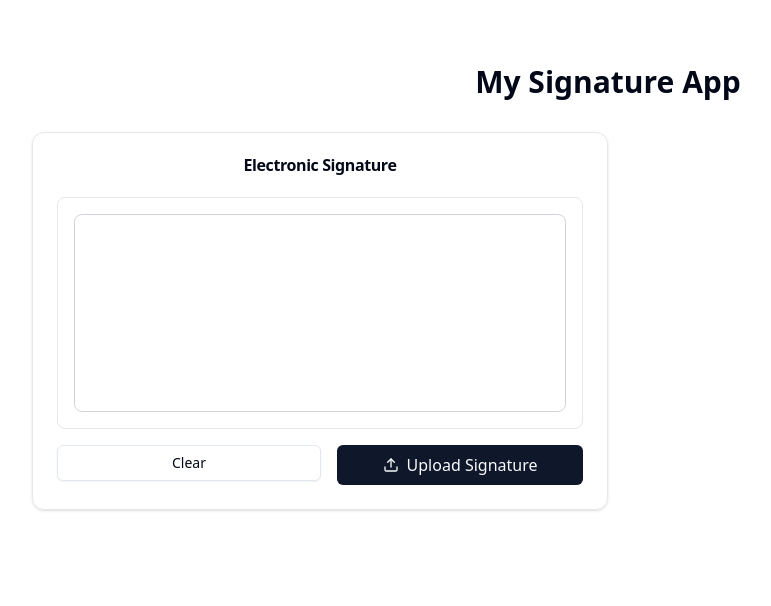
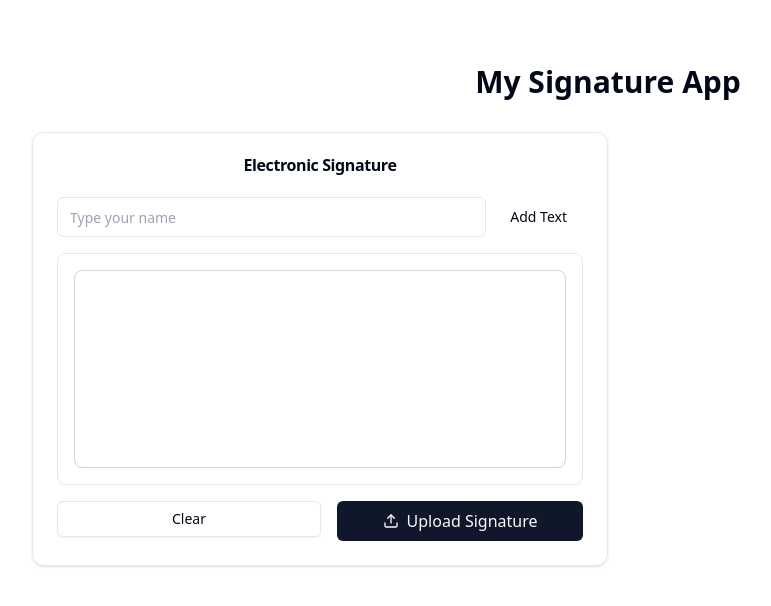
Before and after one commit to nuke66/esign, a React (Vite) app in the folder my-signature-app/: page / in a window 1280 px wide. Shown: the top 606 px of the page, without its empty margins (32-803 px from the left). Built offline with nearby package versions, Linux system fonts and the light colour scheme.

Commit message:
Add text to signature field

```diff
--- a/my-signature-app/src/components/ui/SignatureComponent.jsx
+++ b/my-signature-app/src/components/ui/SignatureComponent.jsx
@@ -2,6 +2,14 @@ import React, { useRef, useState, useEffect } from 'react';
 import { Upload } from 'lucide-react';
 import { Button } from '@/components/ui/button';
 import { Card, CardContent, CardHeader, CardTitle } from '@/components/ui/card';
+import { Input } from '@/components/ui/input';
+
+// Add Dancing Script font
+const fontFamily = "'Dancing Script', cursive";
+const fontStylesheet = document.createElement('link');
+fontStylesheet.href = 'https://fonts.googleapis.com/css2?family=Dancing+Script:wght@400;700&display=swap';
+fontStylesheet.rel = 'stylesheet';
+document.head.appendChild(fontStylesheet);
 
 const SignatureComponent = () => {
   const canvasRef = useRef(null);
@@ -9,6 +17,7 @@ const SignatureComponent = () => {
   const [ctx, setCtx] = useState(null);
   const [signature, setSignature] = useState(null);
   const [uploadedImage, setUploadedImage] = useState(null);
+  const [typedName, setTypedName] = useState('');
 
   useEffect(() => {
     const canvas = canvasRef.current;
@@ -50,11 +59,28 @@ const SignatureComponent = () => {
     }
   };
 
+  const renderTypedText = () => {
+    if (!typedName.trim()) return;
+
+    const canvas = canvasRef.current;
+    const fontSize = 48; // Adjust this value to change text size
+    ctx.font = `${fontSize}px ${fontFamily}`;
+    ctx.fillStyle = '#000000';
+
+    // Center the text horizontally and vertically
+    ctx.textAlign = 'center';
+    ctx.textBaseline = 'middle';
+    ctx.fillText(typedName, canvas.width / 2, canvas.height / 2);
+
+    setSignature(canvas.toDataURL());
+  };
+
   const clearCanvas = () => {
     const canvas = canvasRef.current;
     ctx.clearRect(0, 0, canvas.width, canvas.height);
     setSignature(null);
     setUploadedImage(null);
+    setTypedName('');
   };
 
   const handleImageUpload = (e) => {
@@ -98,6 +124,22 @@ const SignatureComponent = () => {
       </CardHeader>
       <CardContent>
         <div className="space-y-4">
+          <div className="flex gap-2 items-center">
+            <Input
+              type="text"
+              placeholder="Type your name"
+              value={typedName}
+              onChange={(e) => setTypedName(e.target.value)}
+              className="flex-1"
+            />
+            <Button
+              onClick={renderTypedText}
+              variant="secondary"
+            >
+              Add Text
+            </Button>
+          </div>
+
           <div className="border rounded-lg p-4">
             <canvas
               ref={canvasRef}
--- /dev/null
+++ b/my-signature-app/src/components/ui/input.jsx
@@ -0,0 +1,20 @@
+import * as React from "react"
+
+import { cn } from "@/lib/utils"
+
+const Input = React.forwardRef(({ className, type, ...props }, ref) => {
+  return (
+    <input
+      type={type}
+      className={cn(
+        "flex h-10 w-full rounded-md border border-input bg-background px-3 py-2 text-sm ring-offset-background file:border-0 file:bg-transparent file:text-sm file:font-medium placeholder:text-muted-foreground focus-visible:outline-none focus-visible:ring-2 focus-visible:ring-ring focus-visible:ring-offset-2 disabled:cursor-not-allowed disabled:opacity-50",
+        className
+      )}
+      ref={ref}
+      {...props}
+    />
+  )
+})
+Input.displayName = "Input"
+
+export { Input }
```
